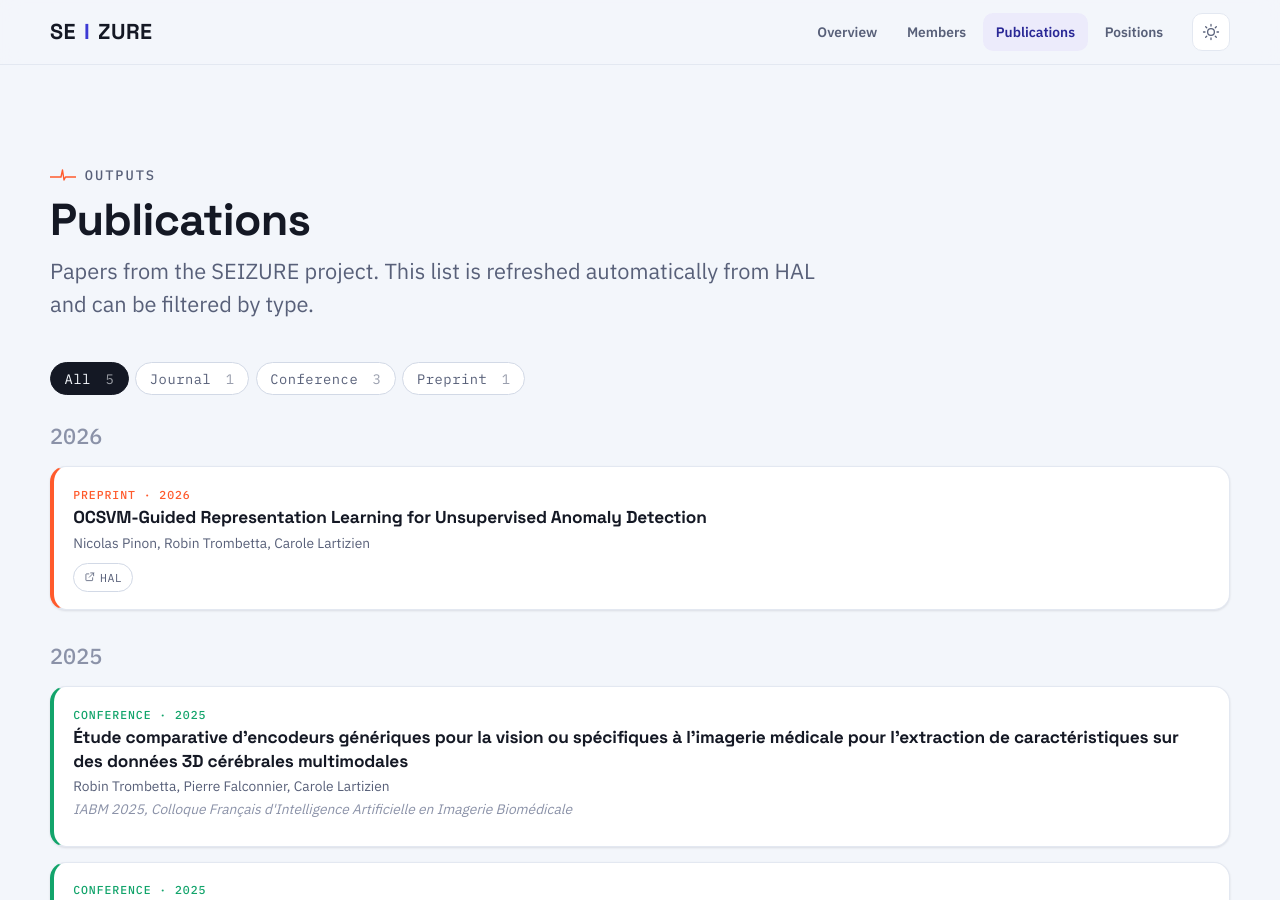
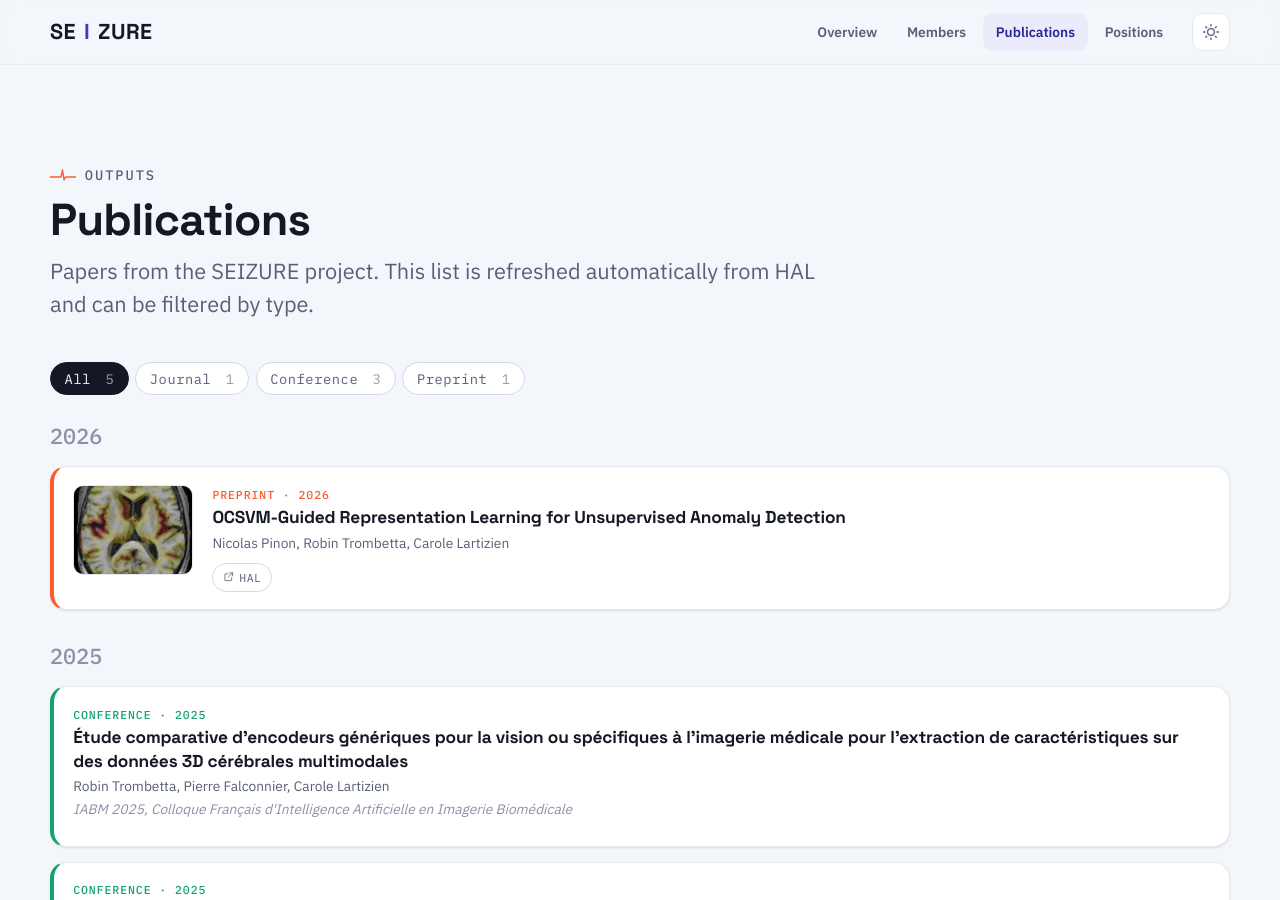
Before and after one commit to anr-seizure/anr-seizure.github.io, a Jekyll site: the page built from publications.html, in a window 1280 px wide and 900 px high. Built offline with Jekyll 4.4.1, drawn with Linux system fonts in a browser that asks for light colours.

Commit message:
feat(publications): add curated open-access figure thumbnails (Zotova, Pinon)

```diff
--- a/_data/publications.yml
+++ b/_data/publications.yml
@@ -15,6 +15,7 @@
   doi: 10.1016/j.cmpb.2025.108727
   url: https://hal.science/hal-05061806v1
   hal_id: hal-05061806
+  figure: /images/publications/hal-05061806.jpg
   source: auto
 conference:
 - key: 10.48550/arxiv.2508.12927
@@ -54,4 +55,5 @@
   doctype: preprint
   url: https://hal.science/hal-05164029v3
   hal_id: hal-05164029
+  figure: /images/publications/hal-05164029.jpg
   source: auto
```
Also changed, not shown: images/publications/hal-05061806.jpg (added), images/publications/hal-05164029.jpg (added).
